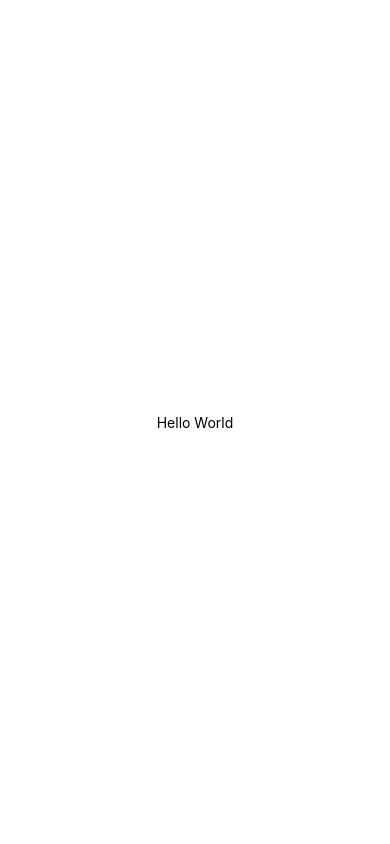
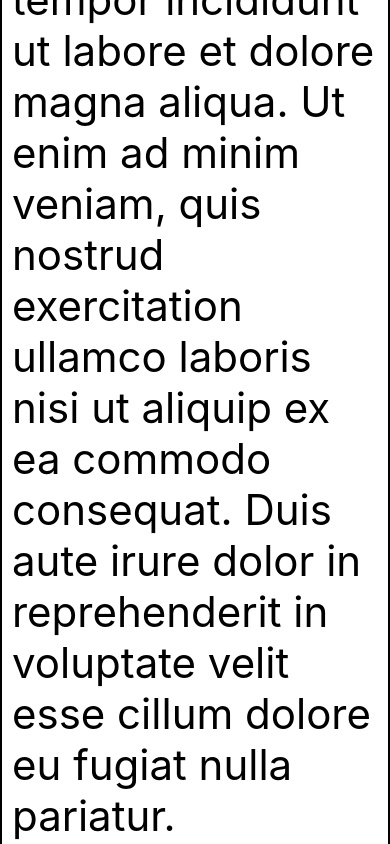
Before and after one commit to YU01BLC/Auto-Twitter, a React Native app: screen / in a window 390 px wide. Shown: the top 844 px of the page. Built offline with nearby package versions, Linux system fonts and the light colour scheme.

Commit message:
update: 実装イメージを仮で設定

```diff
--- a/src/page/home.tsx
+++ b/src/page/home.tsx
@@ -1,18 +1,64 @@
-import { View, Text } from 'react-native'
+import { SafeAreaView, StyleSheet, View, Text, ScrollView } from 'react-native'
 
+/** homeコンポーネント */
 export default function Home() {
   return (
-    <View>
-      <Text>Hello World</Text>
-    </View>
+    <SafeAreaView>
+      <View style={styles.container}>
+        <View style={styles.profArea}>
+          <Text>プロフィール表示エリア</Text>
+        </View>
+        <View style={styles.modalArea}>
+          <Text>Modalボタン表示エリア</Text>
+        </View>
+        <ScrollView style={styles.scrollView}>
+          <Text style={styles.text}>
+            Lorem ipsum dolor sit amet, consectetur adipiscing elit, sed do
+            eiusmod tempor incididunt ut labore et dolore magna aliqua. Ut enim
+            ad minim veniam, quis nostrud exercitation ullamco laboris nisi ut
+            aliquip ex ea commodo consequat. Duis aute irure dolor in
+            reprehenderit in voluptate velit esse cillum dolore eu fugiat nulla
+            pariatur. Excepteur sint occaecat cupidatat non proident, sunt in
+            culpa qui officia deserunt mollit anim id est laborum.
+          </Text>
+        </ScrollView>
+        <View style={styles.tabArea}>
+          <Text>TabContents表示エリア</Text>
+        </View>
+      </View>
+    </SafeAreaView>
   )
 }
 
-// const styles = StyleSheet.create({
-//   container: {
-//     flex: 1,
-//     backgroundColor: '#fff',
-//     alignItems: 'center',
-//     justifyContent: 'center'
-//   }
-// });
+const styles = StyleSheet.create({
+  container: {
+    flex: 1,
+    backgroundColor: '#fff',
+  },
+  profArea: {
+    borderWidth: 2,
+    alignItems: 'center',
+    paddingVertical: 20,
+  },
+  modalArea: {
+    alignItems: 'center',
+    marginVertical: 20,
+    paddingTop: 20,
+    borderWidth: 2,
+  },
+  tlArea: {
+    marginHorizontal: 20,
+    borderWidth: 2,
+  },
+  tabArea: {
+    borderWidth: 2,
+  },
+  scrollView: {
+    borderWidth: 2,
+  },
+  text: {
+    fontSize: 42,
+    paddingVertical: 8,
+    paddingHorizontal: 10,
+  },
+})
```
